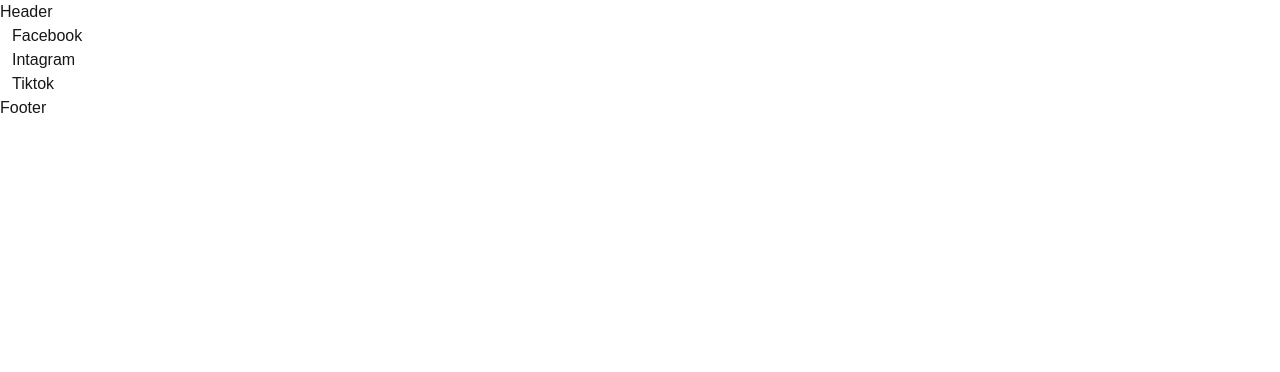
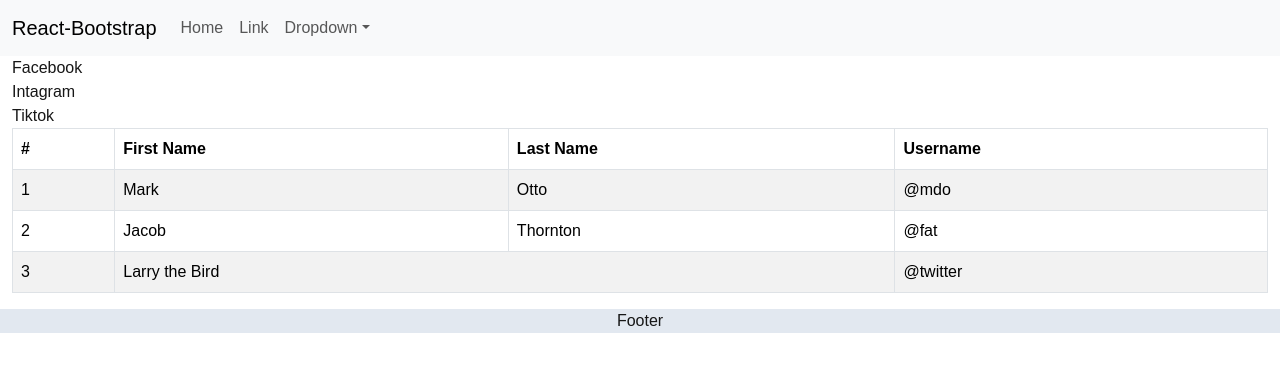
Before and after one commit to luuhaohiep1218/Nextjs-Blog, a Next.js app: page / in a window 1280 px wide. Shown: the top 372 px of the page. Built offline with nearby package versions, Linux system fonts and the light colour scheme.

Commit message:
Demo react bootstrap

```diff
--- a/src/app/layout.tsx
+++ b/src/app/layout.tsx
@@ -2,6 +2,8 @@
 import localFont from "next/font/local";
 import "bootstrap/dist/css/bootstrap.min.css";
 import "./globals.css";
+import Header from "../components/app.header";
+import Footer from "../components/app.footer";
 
 const geistSans = localFont({
   src: "./fonts/GeistVF.woff",
@@ -29,9 +31,13 @@
       <body
         className={`${geistSans.variable} ${geistMono.variable} antialiased`}
       >
-        <header>Header</header>
+        <header>
+          <Header />
+        </header>
         {children}
-        <footer>Footer</footer>
+        <footer>
+          <Footer />
+        </footer>
       </body>
     </html>
   );
--- a/src/app/page.tsx
+++ b/src/app/page.tsx
@@ -1,4 +1,6 @@
 import Link from "next/link";
+import AppTable from "@/components/app.table";
+
 export default function Home() {
   return (
     <div className="container mx-auto">
@@ -13,6 +15,7 @@
           <a href="/tiktok">Tiktok</a>
         </li>
       </ul>
+      <AppTable />
     </div>
   );
 }
--- /dev/null
+++ b/src/components/app.footer.tsx
@@ -0,0 +1,3 @@
+export default function Footer() {
+  return <div className="bg-slate-200 text-center">Footer</div>;
+}
--- /dev/null
+++ b/src/components/app.header.tsx
@@ -0,0 +1,33 @@
+"use client";
+
+import Container from "react-bootstrap/Container";
+import Nav from "react-bootstrap/Nav";
+import Navbar from "react-bootstrap/Navbar";
+import NavDropdown from "react-bootstrap/NavDropdown";
+export default function Header() {
+  return (
+    <Navbar expand="lg" className="bg-body-tertiary">
+      <Container>
+        <Navbar.Brand href="#home">React-Bootstrap</Navbar.Brand>
+        <Navbar.Toggle aria-controls="basic-navbar-nav" />
+        <Navbar.Collapse id="basic-navbar-nav">
+          <Nav className="me-auto">
+            <Nav.Link href="#home">Home</Nav.Link>
+            <Nav.Link href="#link">Link</Nav.Link>
+            <NavDropdown title="Dropdown" id="basic-nav-dropdown">
+              <NavDropdown.Item href="#action/3.1">Action</NavDropdown.Item>
+              <NavDropdown.Item href="#action/3.2">
+                Another action
+              </NavDropdown.Item>
+              <NavDropdown.Item href="#action/3.3">Something</NavDropdown.Item>
+              <NavDropdown.Divider />
+              <NavDropdown.Item href="#action/3.4">
+                Separated link
+              </NavDropdown.Item>
+            </NavDropdown>
+          </Nav>
+        </Navbar.Collapse>
+      </Container>
+    </Navbar>
+  );
+}
--- /dev/null
+++ b/src/components/app.table.tsx
@@ -0,0 +1,35 @@
+import Table from "react-bootstrap/Table";
+
+export default function AppTable() {
+  return (
+    <Table striped bordered hover>
+      <thead>
+        <tr>
+          <th>#</th>
+          <th>First Name</th>
+          <th>Last Name</th>
+          <th>Username</th>
+        </tr>
+      </thead>
+      <tbody>
+        <tr>
+          <td>1</td>
+          <td>Mark</td>
+          <td>Otto</td>
+          <td>@mdo</td>
+        </tr>
+        <tr>
+          <td>2</td>
+          <td>Jacob</td>
+          <td>Thornton</td>
+          <td>@fat</td>
+        </tr>
+        <tr>
+          <td>3</td>
+          <td colSpan={2}>Larry the Bird</td>
+          <td>@twitter</td>
+        </tr>
+      </tbody>
+    </Table>
+  );
+}
```
